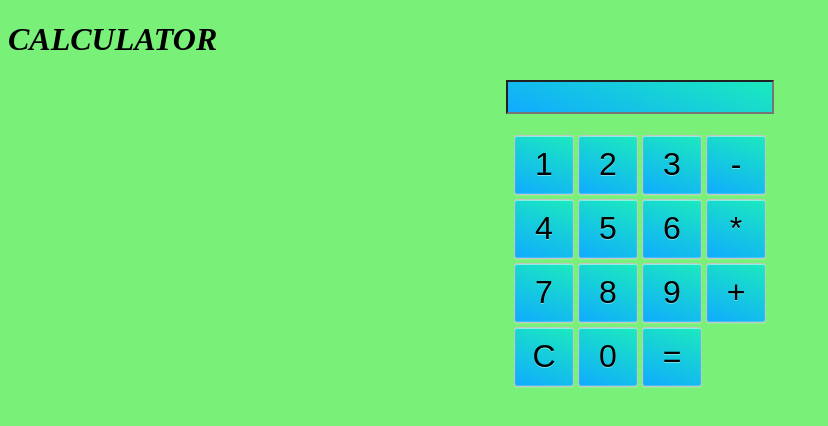
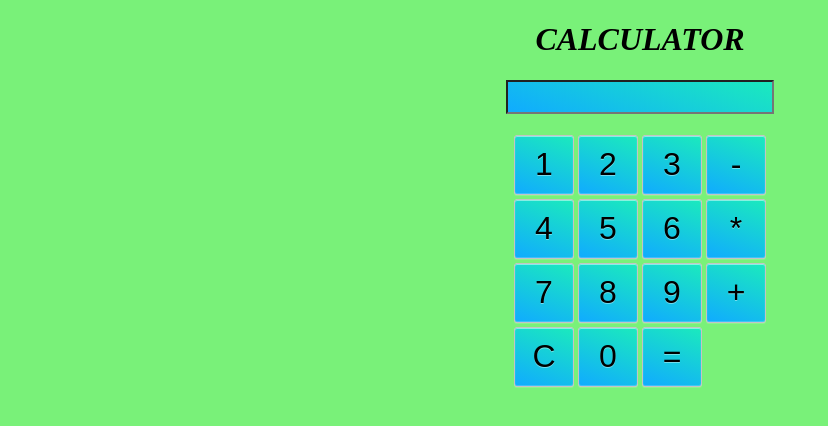
Before and after one commit to puru06/calc, a plain HTML site: page index.html in a window 1280 px wide. Shown: the whole page, without its empty margins (0-828 px from the left). Drawn offline with Linux system fonts and the light colour scheme.

Commit message:
Update index.html

```diff
--- a/index.html
+++ b/index.html
@@ -144,7 +144,7 @@
 
 
     </script>
-   <i> <h1 align="left" >CALCULATOR </i></h1>
+   <i> <h1 align="center" >CALCULATOR </i></h1>
 
 
     <div align="center">
```
